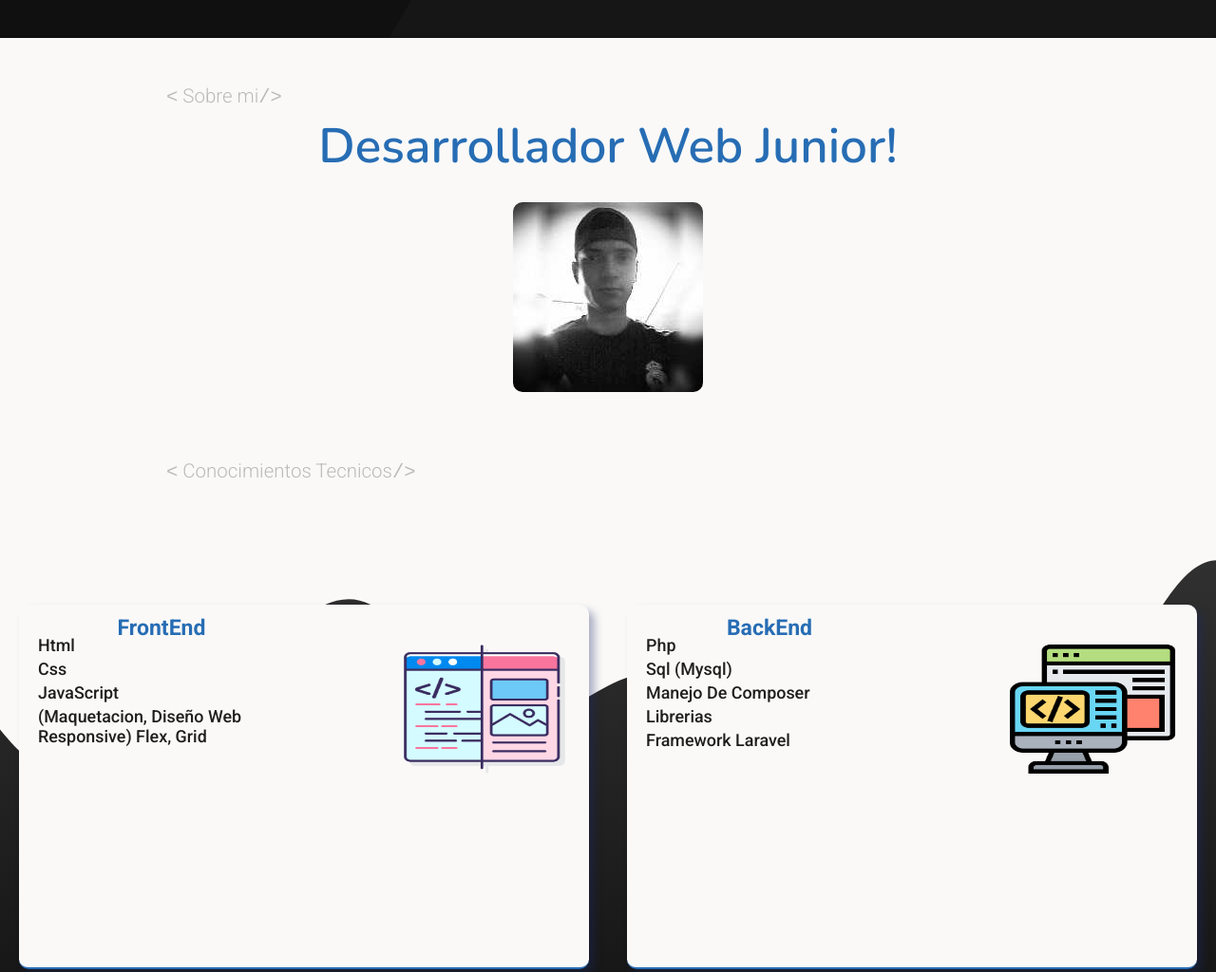
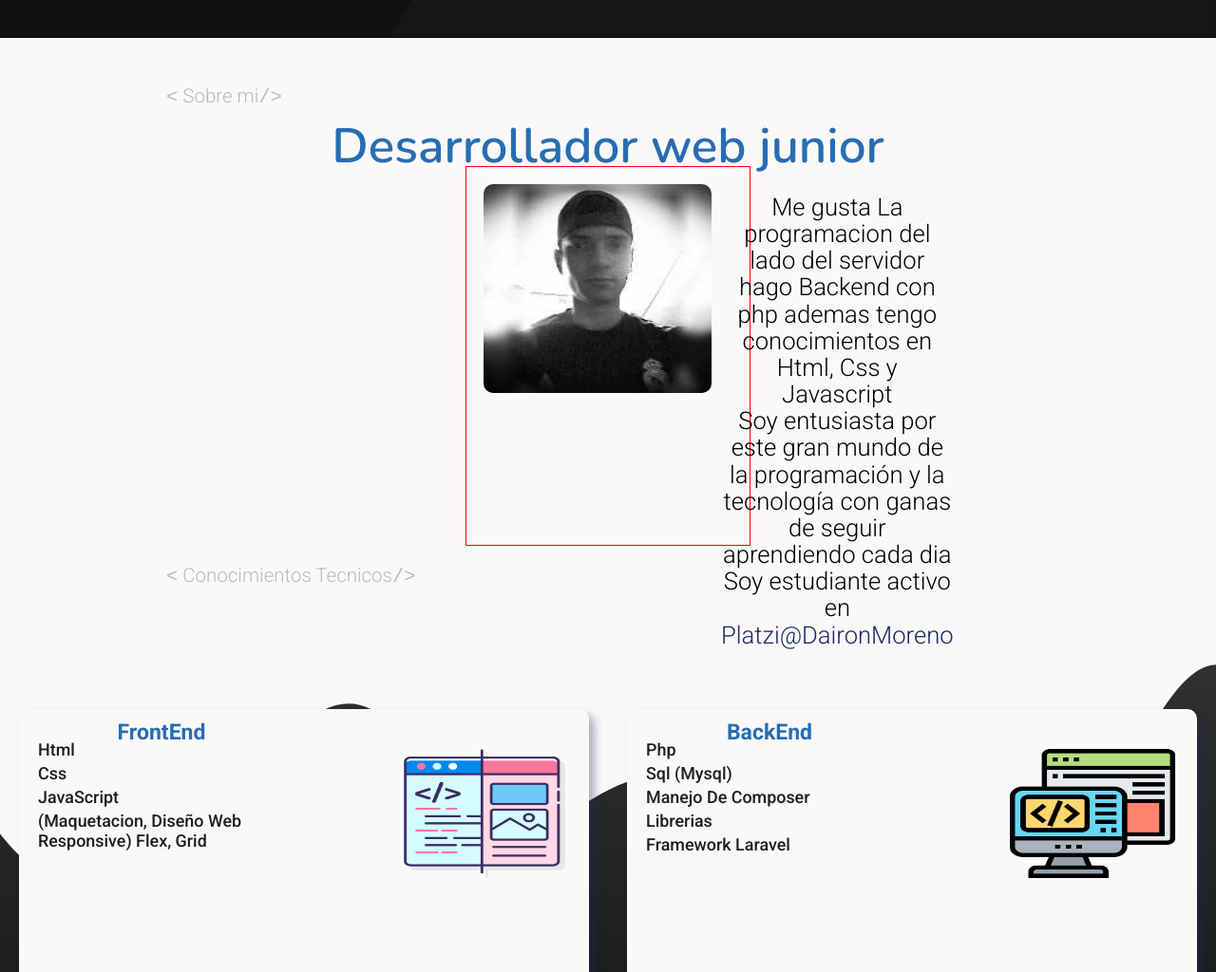
Before and after one commit to SistemasDyms/SistemasDyms.github.io, a plain HTML site: page index.html in a window 1280 px wide. Shown: the part 760-1784 px from the top of the page at 95% size. Drawn offline with nearby package versions, Linux system fonts and the light colour scheme.

Commit message:
actualizando

```diff
--- a/assets/js/script.js
+++ b/assets/js/script.js
@@ -19,7 +19,7 @@
 });
 
 const typed = new Typed('.typed',{
-  strings : ['Desarrollador Web Junior','Responsable','Autodidacta','Comprometido'],
+  strings : ['Entusiasta','Autodidacta','Comprometido'],
   smartBackspace : true,
   typeSpeed : 100,
   backSpeed : 100 ,
--- a/css/style.css
+++ b/css/style.css
@@ -289,14 +289,41 @@ main{
     color:var(--tituloTexto);
 }
 .presentacion_TarjetaPerfil{
+    display: flex;
+    flex-direction: column;
     width: 90%;
     min-width: 270px;
     max-width: 300px;
-    height: 250px;
+    height: 100vh;
     max-height: 500px;
     margin:  30px auto ;
     color: var(--just-white);
     padding: 8px;
+    margin: 0 auto;
+}
+.portafolio__img_perfil
+{
+    margin: 0 auto;
+    padding: 10px;
+}
+.portafolio__img_perfil img
+{
+    border-radius: 10px;
+}
+.presentacion_TarjetaPerfil p
+{
+    margin-top: 20px;
+    font-size: 2rem;
+    font-weight: 300;
+    line-height: 2.2rem;
+    text-align: center;
+    color: #000;
+}
+.presentacion_TarjetaPerfil p a
+{
+   text-decoration: none;
+   color: var(--titulosecundario);
+   font-size: 2rem;
 }
 .presentacion_TarjetaTecnica
 {
@@ -470,10 +497,7 @@ main{
 
 
 }
-.portafolio__img
-{
-    z-index: 3;
-}
+
 .portafolio__img img
 {
     margin: 0 auto;
--- a/css/tablet.css
+++ b/css/tablet.css
@@ -55,6 +55,15 @@ html{
     width: 250px;
     top: 30px;
 }
+.presentacion_TarjetaPerfil{
+    flex-direction: row;
+    width: 90%;
+    min-width: 270px;
+    max-width: 300px;
+    height: 50vh;
+    border: 1px solid red;
+    margin: 0 auto;
+}
 .presentacion_skills li
 {
     list-style: none;
--- a/index.html
+++ b/index.html
@@ -68,36 +68,27 @@
                  Soy Dairon Moreno <br>
                 <span class="typed colorTitulo"></span></h1>
         </div>
-         <!--   <div class="circulo"></div>
-         <div class="header_fondo_pie">
-            <picture>
-                <figure>
-                    <img src="assets/img/svg.png" alt="Borde inferior">
-                </figure>
-            </picture>
-        </div> -->
-
             <a href="#proyectos" class="header_boton"><code >{</code> Proyectos <code>}</code>    </a>
-
-
     </header>
     <main>
         <section class="main_presentacion">
-
             <div class="presentacion_titulo">
                 <h4 class="TextoCode"><code><</code> Sobre mi<code>/></code></h4>
-                <h2>Desarrollador  Web Junior!</h2>
+                <h2>Desarrollador  web junior</h2>
             </div>
             <section class="presentacion_TarjetaPerfil">
-                <picture class="portafolio__img">
+                <picture class="portafolio__img_perfil">
                     <figure>
-                        <img src="assets/img/daironmoreno.jpg" width="200px" height="200px" alt="Foto Perfil">
+                        <img src="assets/img/daironmoreno.jpg" width="240px" height="220px" alt="Foto Perfil">
                     </figure>
                 </picture>
-               <!--  <div class="presentacion_TarjetaPerfil__datos">
-                    <p>Ing en informarica</p>
-                    <p>En constante Aprendizaje</p>
-                </div> -->
+                <p>
+                    Me gusta La programacion del lado del servidor hago Backend con php
+                    ademas tengo conocimientos en Html, Css y Javascript <br>
+                    Soy entusiasta por este gran mundo de la programación y la tecnología
+                    con ganas de seguir aprendiendo cada dia <br>
+                    Soy estudiante activo en <a href="https://platzi.com/p/daironmoreno/" target="__blank">Platzi@DaironMoreno</a>
+                </p>
             </section>
             <div class="presentacion_titulo">
                 <h4 class="TextoCode"><code><</code> Conocimientos Tecnicos<code>/></code></h4>
```
